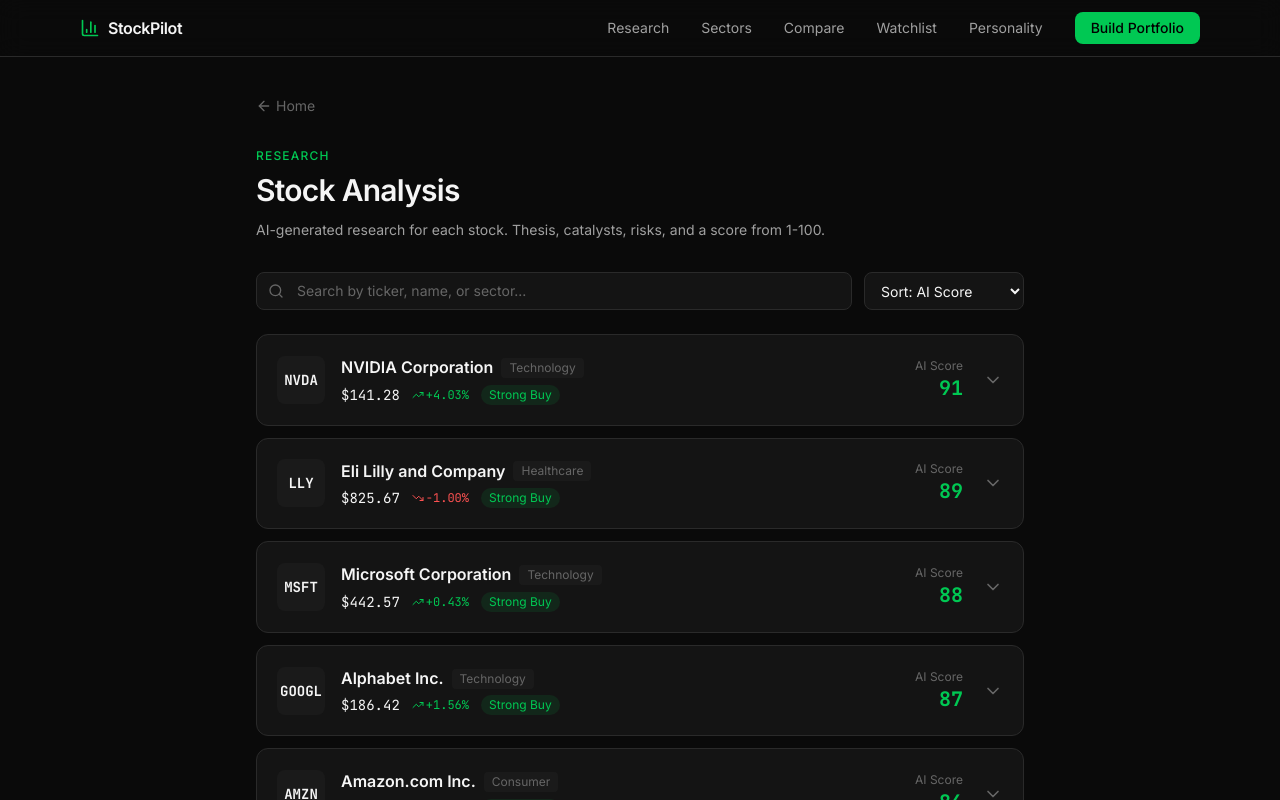
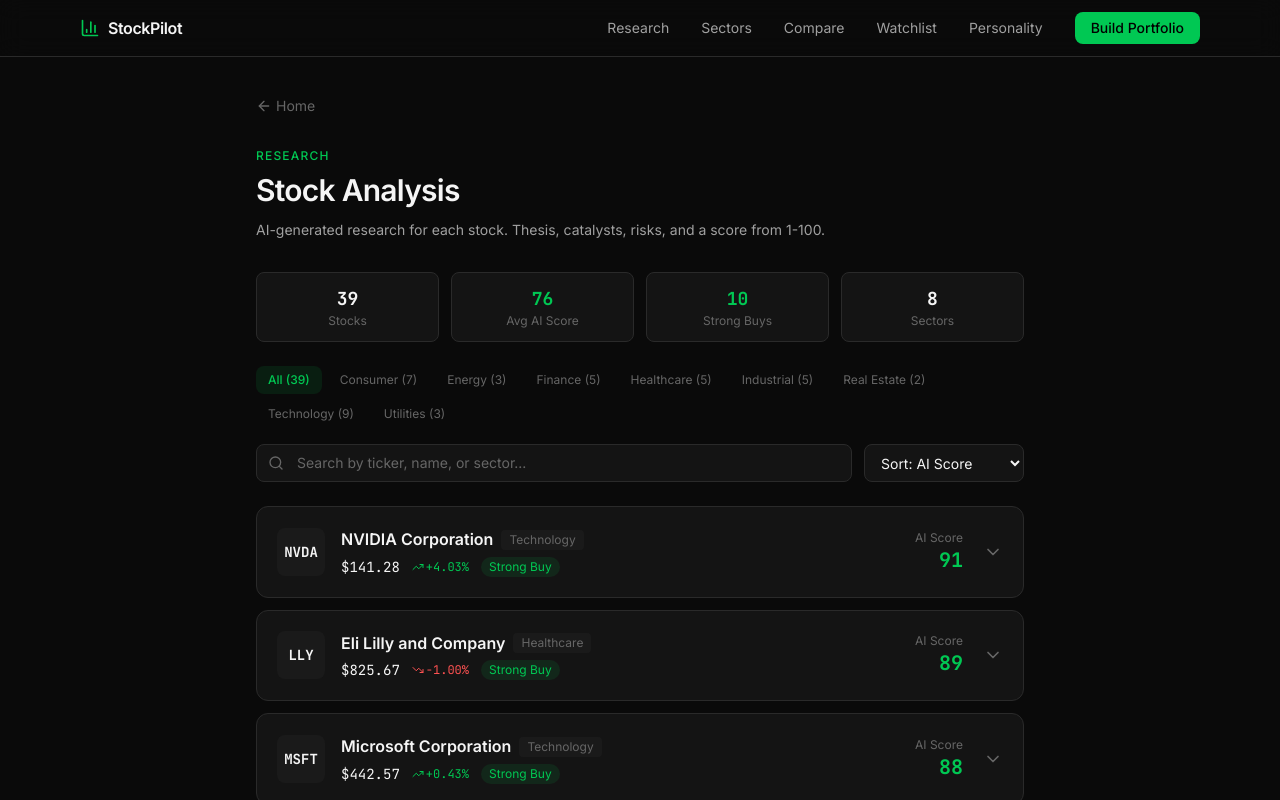
Before and after one commit to lordshua1337/stock-pilot, a Next.js app: page /research in a window 1280 px wide. Shown: the top 800 px of the page. Built offline with nearby package versions, Linux system fonts and the light colour scheme.

Commit message:
feat: add stats bar and sector filter to research page

```diff
--- a/src/app/research/page.tsx
+++ b/src/app/research/page.tsx
@@ -12,7 +12,7 @@
   ChevronDown,
   ChevronUp,
 } from "lucide-react";
-import { stocks, type Stock } from "@/lib/stock-data";
+import { stocks, sectors, type Stock } from "@/lib/stock-data";
 
 function StockDetail({
   stock,
@@ -189,17 +189,31 @@
 export default function ResearchPage() {
   const [expanded, setExpanded] = useState<string | null>(null);
   const [searchQuery, setSearchQuery] = useState("");
+  const [sectorFilter, setSectorFilter] = useState<string>("all");
   const [sortBy, setSortBy] = useState<"aiScore" | "changePercent" | "peRatio">(
     "aiScore"
   );
 
+  const sectorNames = [...new Set(stocks.map((s) => s.sector))].sort();
+
+  const avgScore = Math.round(
+    stocks.reduce((sum, s) => sum + s.aiScore, 0) / stocks.length
+  );
+  const strongBuys = stocks.filter(
+    (s) => s.analystRating === "Strong Buy"
+  ).length;
+
   const filtered = stocks
-    .filter(
-      (s) =>
-        s.ticker.toLowerCase().includes(searchQuery.toLowerCase()) ||
-        s.name.toLowerCase().includes(searchQuery.toLowerCase()) ||
-        s.sector.toLowerCase().includes(searchQuery.toLowerCase())
-    )
+    .filter((s) => {
+      if (sectorFilter !== "all" && s.sector !== sectorFilter) return false;
+      if (!searchQuery.trim()) return true;
+      const q = searchQuery.toLowerCase();
+      return (
+        s.ticker.toLowerCase().includes(q) ||
+        s.name.toLowerCase().includes(q) ||
+        s.sector.toLowerCase().includes(q)
+      );
+    })
     .sort((a, b) => {
       if (sortBy === "aiScore") return b.aiScore - a.aiScore;
       if (sortBy === "changePercent")
@@ -229,6 +243,64 @@
             AI-generated research for each stock. Thesis, catalysts, risks,
             and a score from 1-100.
           </p>
+        </div>
+
+        {/* Quick stats */}
+        <div className="grid grid-cols-2 sm:grid-cols-4 gap-3 mb-6">
+          <div className="bg-surface border border-border rounded-lg p-3 text-center">
+            <p className="text-lg font-mono font-bold">{stocks.length}</p>
+            <p className="text-xs text-text-muted">Stocks</p>
+          </div>
+          <div className="bg-surface border border-border rounded-lg p-3 text-center">
+            <p className={`text-lg font-mono font-bold ${avgScore >= 70 ? "text-green" : "text-gold"}`}>
+              {avgScore}
+            </p>
+            <p className="text-xs text-text-muted">Avg AI Score</p>
+          </div>
+          <div className="bg-surface border border-border rounded-lg p-3 text-center">
+            <p className="text-lg font-mono font-bold text-green">{strongBuys}</p>
+            <p className="text-xs text-text-muted">Strong Buys</p>
+          </div>
+          <div className="bg-surface border border-border rounded-lg p-3 text-center">
+            <p className="text-lg font-mono font-bold">{sectorNames.length}</p>
+            <p className="text-xs text-text-muted">Sectors</p>
+          </div>
+        </div>
+
+        {/* Sector filter */}
+        <div className="flex flex-wrap gap-1.5 mb-4">
+          <button
+            onClick={() => setSectorFilter("all")}
+            className={`text-xs px-3 py-1.5 rounded-lg transition-colors ${
+              sectorFilter === "all"
+                ? "bg-green-bg text-green font-medium"
+                : "text-text-muted hover:text-text-secondary"
+            }`}
+          >
+            All ({stocks.length})
+          </button>
+          {sectorNames.map((name) => {
+            const count = stocks.filter((s) => s.sector === name).length;
+            const sector = sectors.find((s) => s.name === name);
+            return (
+              <button
+                key={name}
+                onClick={() => setSectorFilter(name)}
+                className={`text-xs px-3 py-1.5 rounded-lg transition-colors ${
+                  sectorFilter === name
+                    ? "font-medium"
+                    : "text-text-muted hover:text-text-secondary"
+                }`}
+                style={
+                  sectorFilter === name && sector
+                    ? { backgroundColor: `${sector.color}15`, color: sector.color }
+                    : undefined
+                }
+              >
+                {name} ({count})
+              </button>
+            );
+          })}
         </div>
 
         {/* Search + Sort */}
```
